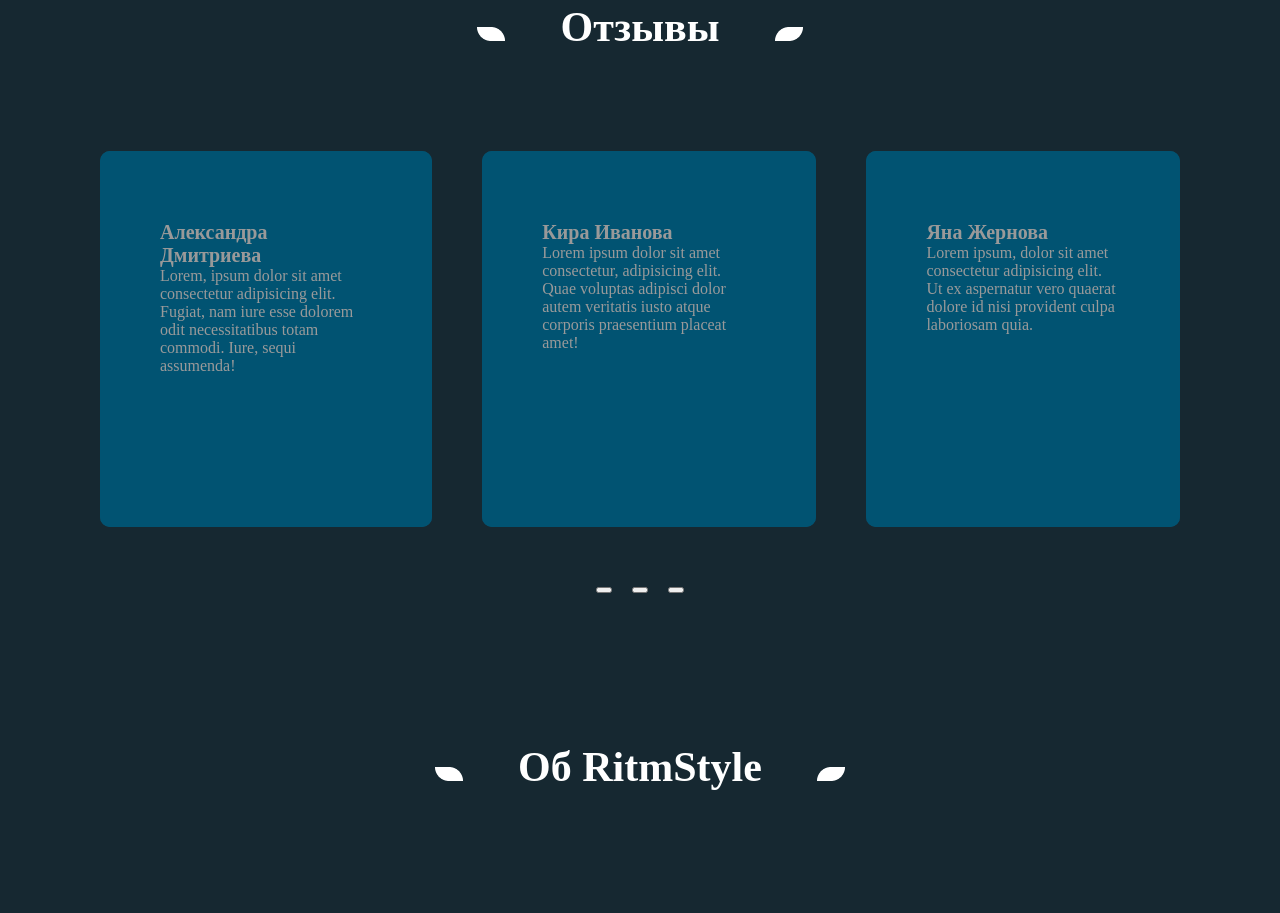
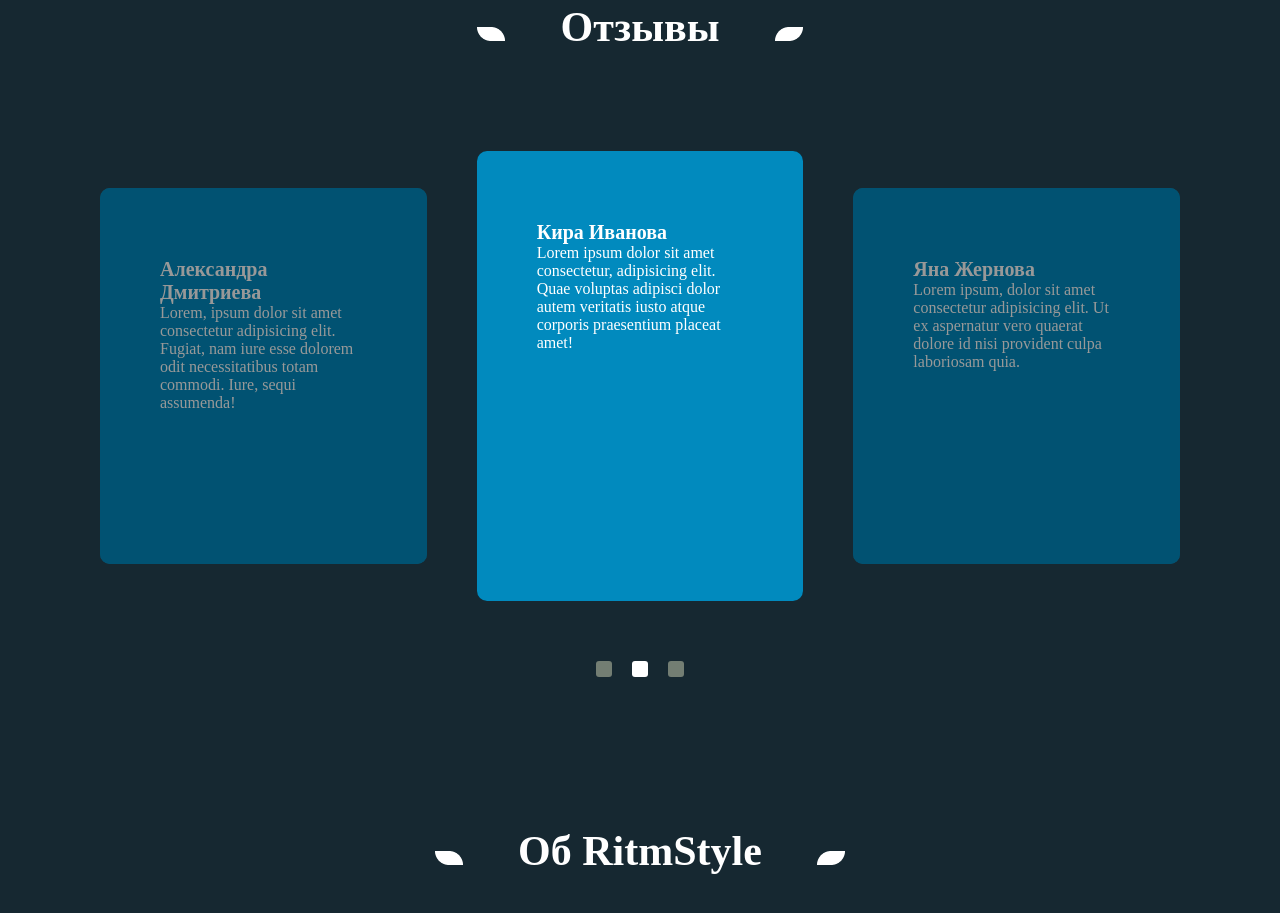
Before and after one commit to Annikiy/QA-automation-course, a plain HTML site: page skryabin-annikiy/lesson-lending-page/02-index.html in a window 1280 px wide. Shown: the part 1725-2638 px from the top of the page. Drawn offline with Linux system fonts and the light colour scheme.

Commit message:
lesson-done

```diff
--- a/skryabin-annikiy/lesson-lending-page/02-index.html
+++ b/skryabin-annikiy/lesson-lending-page/02-index.html
@@ -77,12 +77,12 @@
                     <div class="comment-item__layer"></div>
                 </div>
 
-                <div class="comment-items__item item-comment__active">
+                <div class="comment-items__item comment-item__active">
                     <div class="comment-item__title">Кира Иванова</div>
                     <div class="comment-item__content">Lorem ipsum dolor sit amet consectetur, adipisicing elit. Quae voluptas adipisci dolor autem veritatis iusto atque corporis praesentium placeat amet!</div>
                     <div class="comment-item__layer"></div>
                 </div>
-                <div class="comment-items__item item-comment">
+                <div class="comment-items__item comment-item">
                     <div class="comment-item__title">Яна Жернова</div>
                     <div class="comment-item__content">Lorem ipsum, dolor sit amet consectetur adipisicing elit. Ut ex aspernatur vero quaerat dolore id nisi provident culpa laboriosam quia.</div>
                     <div class="comment-item__layer"></div>
--- a/skryabin-annikiy/lesson-lending-page/style.css
+++ b/skryabin-annikiy/lesson-lending-page/style.css
@@ -120,20 +120,20 @@ header button {
     padding: 0 92px;
 }
 .comment-items {
-    display: flex;
+    display: grid;
     grid-template-columns: repeat(3, 1fr);
     gap: 50px;
     align-items: center;
 }
 .comment-items__item {
-    background-color: #018ABe;
+    background-color: #018ABE;
     padding: 50px 60px;
     color: #fff;
     border-radius: 10px;
     height: 276px;
     max-width: 500px;
     position: relative;
-    border-radius: 10px;
+    /*border-radius: 10px;*/
 }
 
 .comment-item__title {
@@ -147,7 +147,7 @@ header button {
 }
 .comment-item__layer {
     z-index: 1;
-    background-color: rgb(0, 0, 0, 0.4);
+    background-color: hsla(0, 0%, 0%, 0.404);
     position: absolute;
     width: 100%;
     height: 100%;
@@ -155,15 +155,23 @@ header button {
     left: 0;
     border-radius: 10px;
 }
-.comment-item__active .comment-item__layer { z-index: -1;}
-
+.comment-item__active .comment-item__layer {
+    z-index: -1;
+}
 .switch-items {
     display: flex;
     justify-content: center;
     gap: 20px;
     margin-top: 60px;
 }
-
 .switch-item {
-
+    height: 16px;
+    width: 16px;
+    background-color: #737e73;
+    border-radius: 3px;
+    border: none;
+    cursor: pointer;
 }
+.switch-item__active {
+    background-color: #fff;
+}
```
